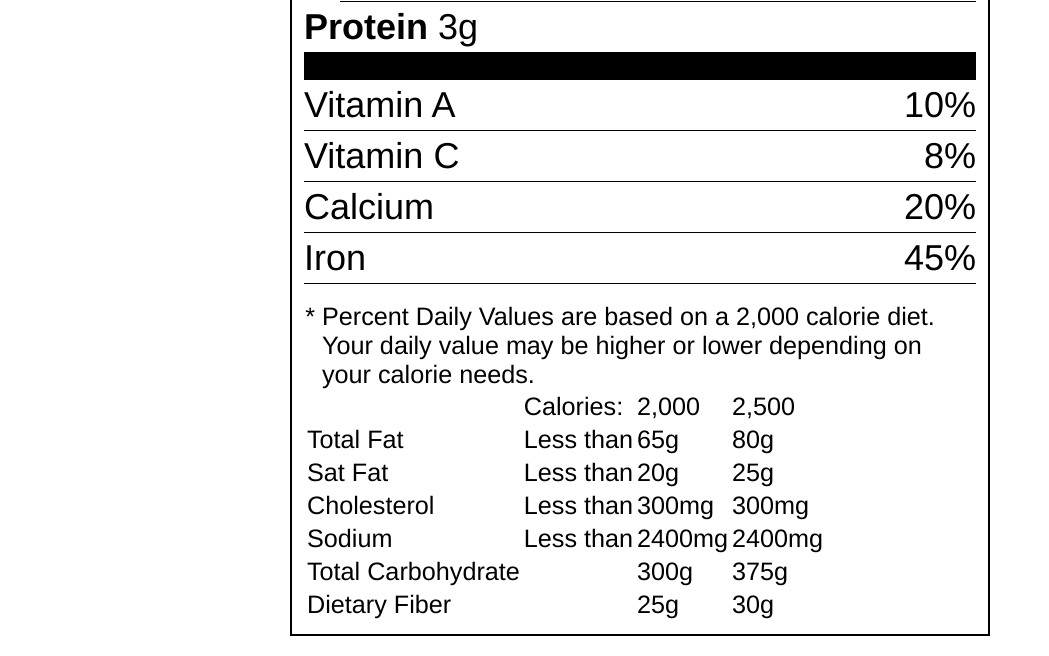
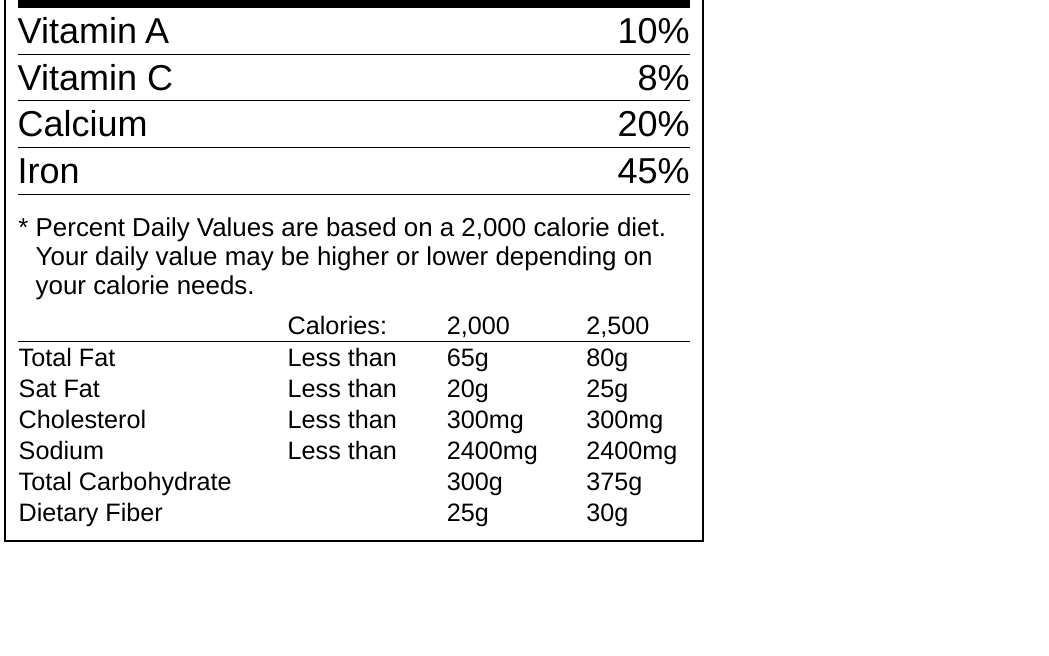
Before and after one commit to gpanakkal/ls-202, a plain HTML site: page tables/nutritionLabel.html in a window 1280 px wide. Shown: the part 792-1448 px from the top of the page, without its empty margins (0-1049 px from the left). After the commit the page ends 1338 px from the top, so only its background shows below. Drawn offline with Linux system fonts and the light colour scheme.

Commit message:
finished first version of nutrition label

```diff
--- a/tables/nutritionLabel.html
+++ b/tables/nutritionLabel.html
@@ -7,12 +7,6 @@
     html {
       box-sizing: border-box;
       font-size: 4.875vw;
-    }
-
-    @media (min-width: 699px) {
-      html {
-        font-size: 36px;
-      }
     }
 
     *, *::before, *::after {
@@ -25,13 +19,28 @@
       width: 100vw;
       max-width: 700px;
       font-family: 'Helvetica Black', Helvetica, Arial, sans-serif;
-      margin: 20px auto;
+      margin: 0;
       padding: 0.333rem;
+    }
+
+    @media (min-width: 700px) {
+      html {
+        font-size: 36px;
+      }
+
+      article {
+        margin: 0.1rem;
+      }
     }
 
     p {
       margin: 0;
       display: block;
+    }
+
+    strong {
+      font-weight: 800;
+      line-height: 0;
     }
 
     p:first-child {
@@ -48,7 +57,7 @@
     }
 
     hr {
-      margin: 4px 0;
+      margin: 0.05rem 0;
       background-color: black;
       height: 1px;
       border: 0;
@@ -73,6 +82,11 @@
       float: right;
     }
 
+    span.small {
+      font-size: 0.75rem;
+      font-weight: 750;
+    }
+
     article div:not(:first-child) {
       margin-left: 1rem;
     }
@@ -81,16 +95,23 @@
       list-style-type: '* ';
       margin-top: 0.5rem;
       padding-left: 0.5rem;
-      font-size: 0.7rem;
+      font-size: 0.72rem;
     }
 
     table {
       font-size: 0.7rem;
       text-align: left;
+      border-collapse: collapse;
+      width: 100%;
+      margin-top: 0.3rem;
     }
 
-    th {
+    th, td {
       font-weight: normal;
+    }
+
+    td, thead th {
+      padding-left: 1rem;
     }
 
     thead {
@@ -107,17 +128,17 @@
     <p>Serving Size 2/3 cup (55g)</p>
     <p>Servings Per Container About 8</p>
     <hr class="large">
-    <span>Amount Per Serving</span>
+    <span class="small">Amount Per Serving</span>
     <hr>
     <span><strong>Calories</strong> 230</span>
     <span>Calories from Fat 40</span>
     <hr class="medium">
-    <span></span><span><strong>% Daily Value*</strong></span>
+    <span></span><span class="small">% Daily Value*</span>
     <hr>
     <span><strong>Total Fat</strong> 8g</span>
     <span><strong>12</strong>%</span>
-    <hr>
     <div>
+      <hr>
       <span>Saturated Fat 1g</span>
       <span><strong>5</strong>%</span>
       <hr>
```
